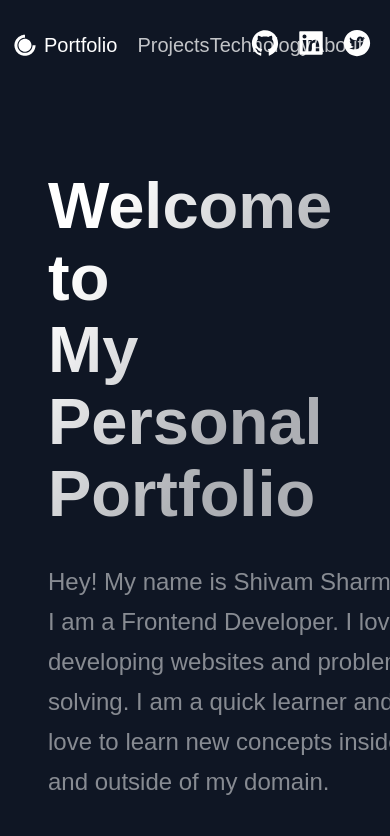
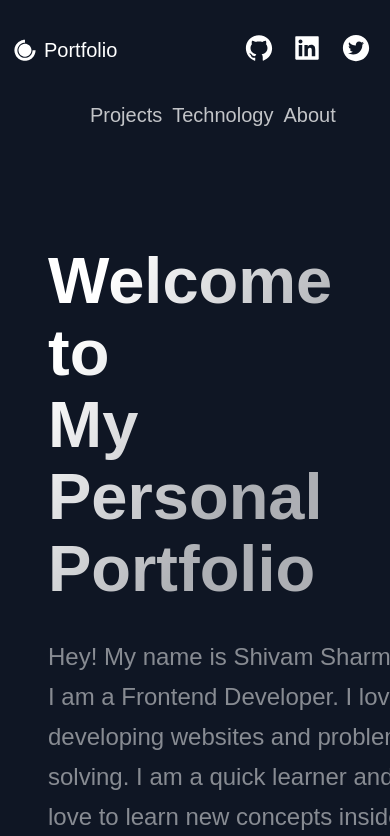
Before and after one commit to Shivam-Sharma-1/Simple-Portfolio-Website, a Next.js app: page / in a window 390 px wide. Shown: the top 836 px of the page. Built offline with nearby package versions, Linux system fonts and the light colour scheme.

Commit message:
feat: add responsiveness to footer

```diff
--- a/src/components/Header/HeaderStyles.js
+++ b/src/components/Header/HeaderStyles.js
@@ -1,3 +1,4 @@
+import { IoIosArrowDropdown } from 'react-icons/io';
 import styled from 'styled-components';
 
 export const Container = styled.div`
@@ -8,7 +9,16 @@ export const Container = styled.div`
 	padding: 1rem;
 	padding-top: 2rem;
     align-items: center;
+
+    @media ${(props) => props.theme.breakpoints.sm} {
+        display: grid;
+        grid-template-columns: repeat(5, 1fr);
+        grid-template-rows: repeat(2, 60px);
+        grid-column-gap: 0.5rem;
+        grid-row-gap: 0.5rem;
+    }
 `
+
 export const Span = styled.span`
 	font-size: 2rem;
     margin-left: .2em;
@@ -19,12 +29,20 @@ export const Div1 = styled.div`
 	display: flex;
 	flex-direction: row;
 	align-content: center;
+
+    @media ${(props) => props.theme.breakpoints.sm} {
+        grid-area: 1 / 1 / 2 / 3;
+    }
 `
 
 export const Nav = styled.div`
   	grid-area: 1 / 2 / 2 / 4;
   	display: flex;
   	justify-content: space-around;
+
+    @media ${(props) => props.theme.breakpoints.sm} {
+        grid-area: 2 / 2 / 3 / 5;
+    }
 `
 
 export const Div2 = styled.div`
@@ -32,6 +50,11 @@ export const Div2 = styled.div`
 	display: flex;
 	justify-content: space-around;
 	align-items: center;
+
+    @media ${(props) => props.theme.breakpoints.sm} {
+        align-items: center;
+        grid-area: 1 / 4 / 2 / 6;
+    }
 `
 
 // Navigation Links
@@ -45,6 +68,10 @@ export const NavLink = styled.nav`
 		opacity: 1;
 		cursor: pointer;
 	}
+
+    @media ${(props) => props.theme.breakpoints.sm} {
+        padding: 0.5rem;
+    }
 `
 
 // Social Icons
@@ -60,3 +87,47 @@ export const SocialIcons = styled.a`
 
     }
 `
+
+/// DropDown Contact
+export const ContactDropDown = styled.button`
+    border: none;
+    display: flex;
+    position: relative;
+    background: none;
+    font-size: 1.7rem;
+    line-height: 32px;
+    color: rgba(255, 255, 255, 0.75);
+    cursor: pointer;
+    transition: 0.3s ease;
+    &:focus {
+        outline: none;
+    }
+    &:hover {
+        color: #fff;
+    }
+
+    @media ${(props) => props.theme.breakpoints.sm} {
+        padding: 0.4rem 0;
+    }
+
+    @media ${(props) => props.theme.breakpoints.md} {
+        padding: 0;
+    }
+`
+
+export const NavProductsIcon = styled(IoIosArrowDropdown)`
+    margin-left: 8px;
+    display: flex;
+    align-self: center;
+    transition: 0.3s ease;
+    opacity: ${({ isOpen }) => (isOpen ? '1' : '.75')};
+    transform: ${({ isOpen }) => (isOpen ? 'scaleY(-1)' : 'scaleY(1)')};
+    &:hover {
+        opacity: 1;
+    }
+
+    @media ${(props) => props.theme.breakpoints.sm} {
+        margin: 2px 0 0 2px;
+        width: 15px;
+    }
+`
```
